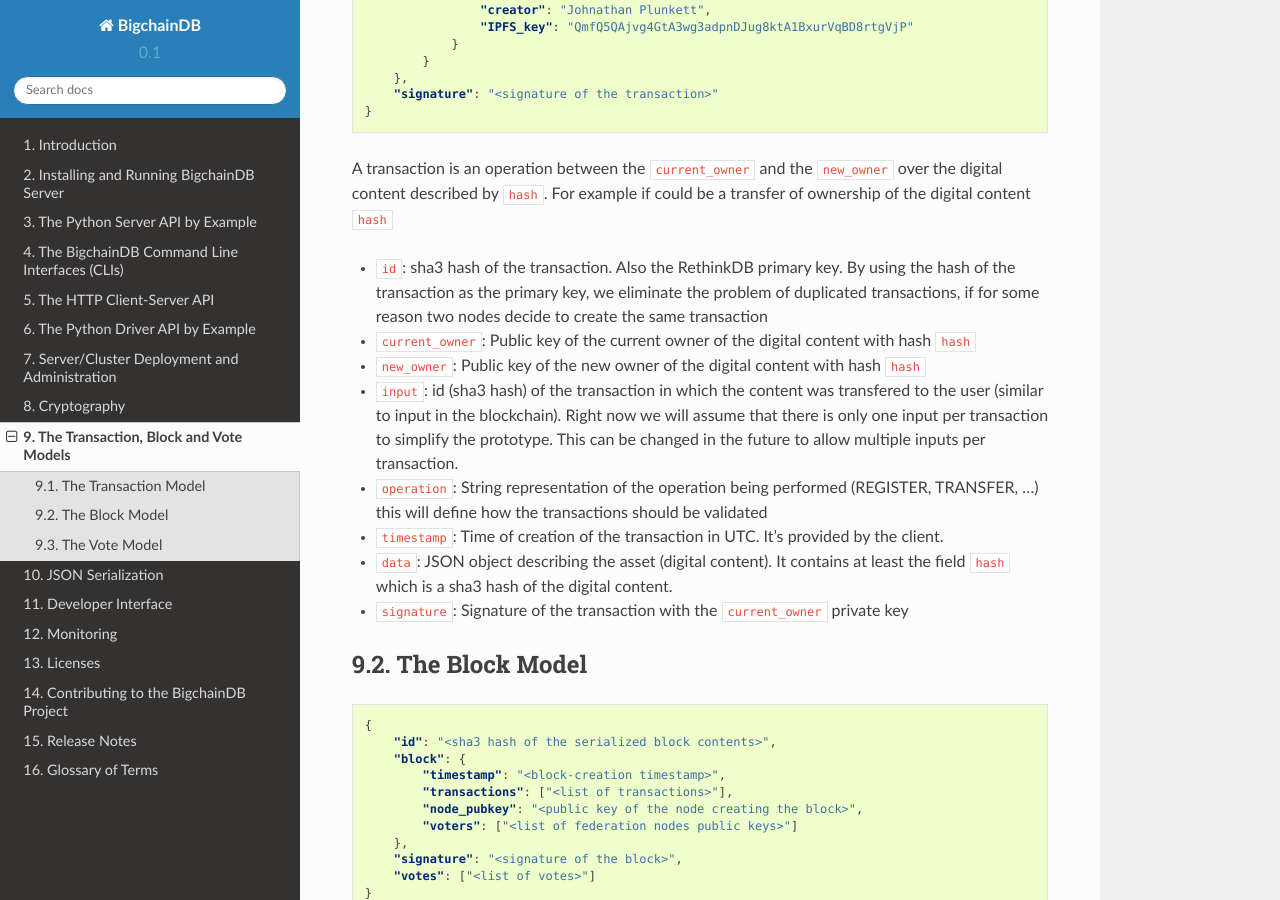
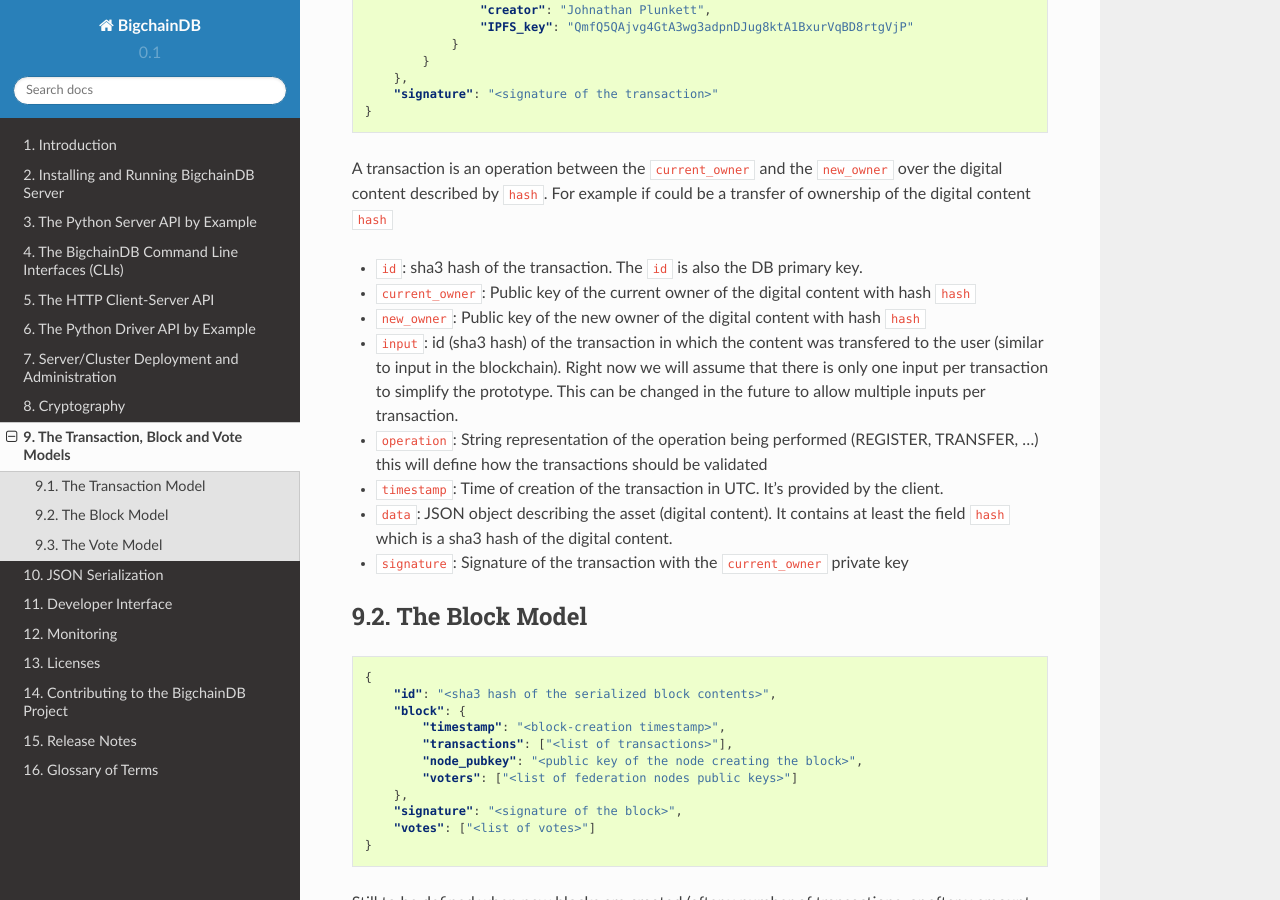
Before and after one commit to bigchaindb/bigchaindb, a Sphinx documentation site: the page built from docs/source/models.md, in a window 1280 px wide and 900 px high, scrolled down 524 px. Built offline with Sphinx 7.4.7 and the Read the Docs theme 2.0.0, drawn with Linux system fonts in a browser that asks for light colours.

Commit message:
Clarify meaning of transaction id in docs

```diff
--- a/docs/source/models.md
+++ b/docs/source/models.md
@@ -28,7 +28,7 @@
 
 A transaction is an operation between the `current_owner` and the `new_owner` over the digital content described by `hash`. For example if could be a transfer of ownership of the digital content `hash`
 
-- `id`: sha3 hash of the transaction. Also the RethinkDB primary key. By using the hash of the transaction as the primary key, we eliminate the problem of duplicated transactions, if for some reason two nodes decide to create the same transaction
+- `id`: sha3 hash of the transaction. The `id` is also the DB primary key.
 - `current_owner`: Public key of the current owner of the digital content with hash `hash`
 - `new_owner`: Public key of the new owner of the digital content with hash `hash`
 - `input`: id (sha3 hash) of the transaction in which the content was transfered to the user (similar to input in the blockchain). Right now we will assume that there is only one input per transaction to simplify the prototype. This can be changed in the future to allow multiple inputs per transaction.
```
